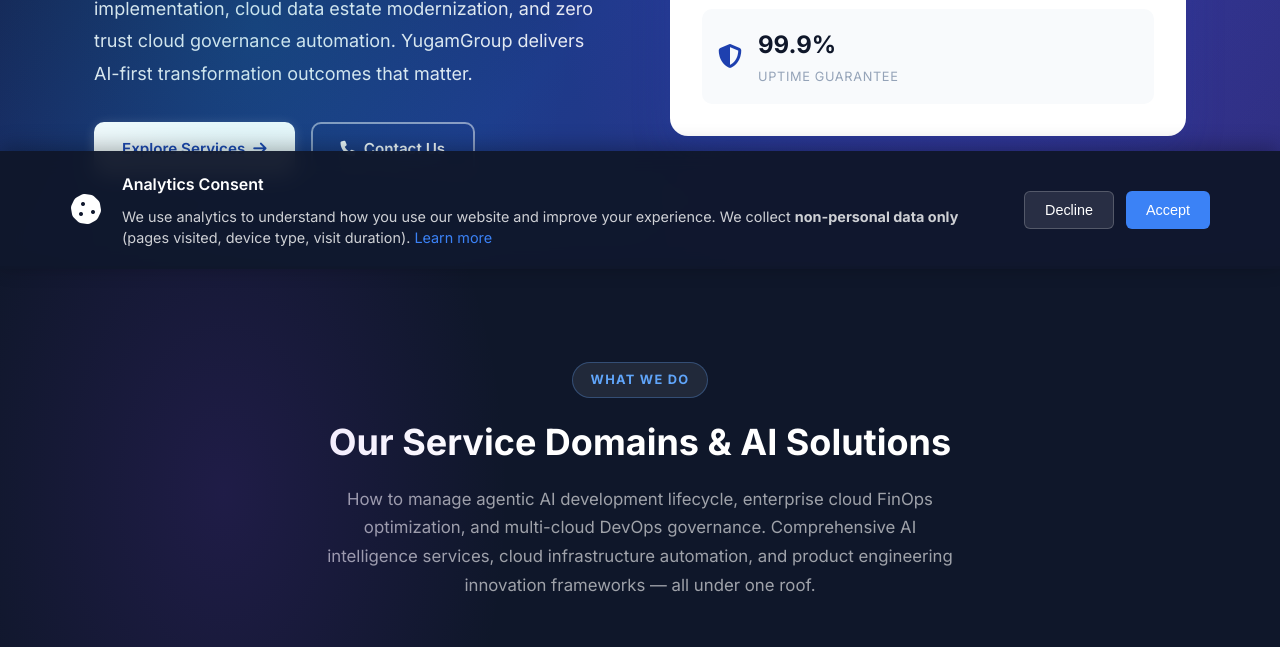
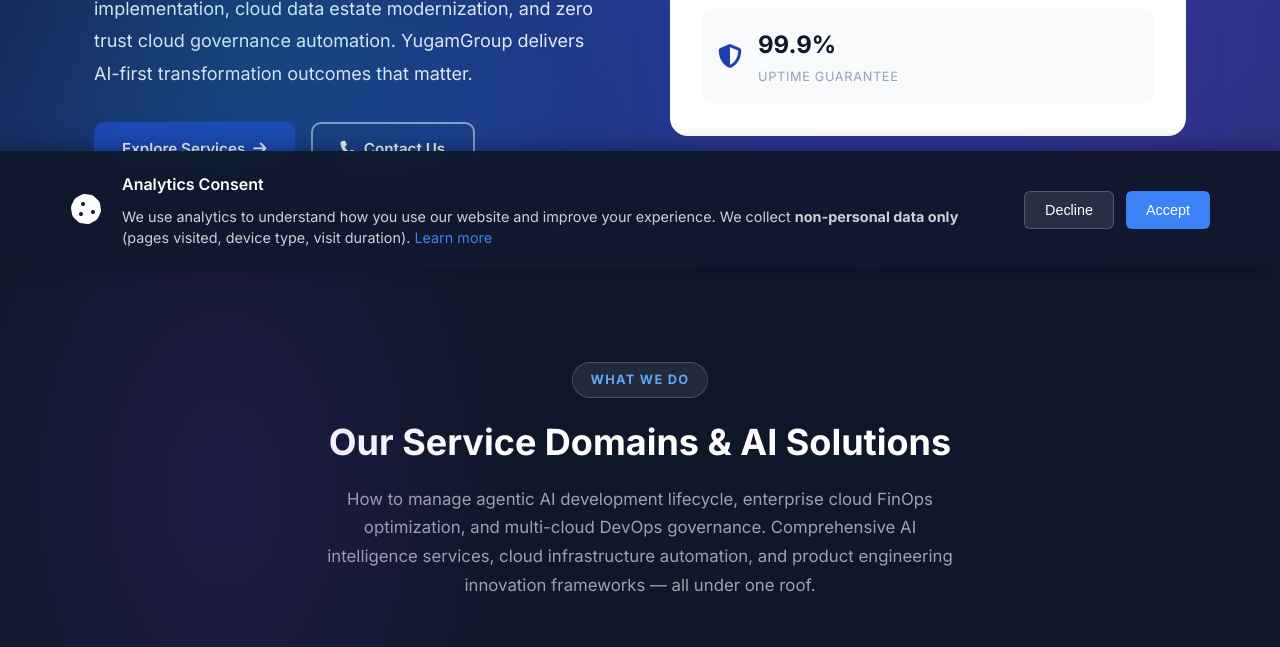
Before and after one commit to darunbeece/yugamgroup, a website: page index.html in a window 1280 px wide. Shown: the part 531-1178 px from the top of the page. Drawn offline with Linux system fonts and the light colour scheme.

Commit message:
style: update primary button color to theme blue (#1e40af)

```diff
--- a/styles.css
+++ b/styles.css
@@ -270,14 +270,15 @@ img {
 }
 
 .btn-primary {
-    background: #fff;
-    color: var(--primary);
-    box-shadow: 0 2px 12px rgba(255, 255, 255, 0.2);
+    background: var(--primary);
+    color: #fff;
+    box-shadow: 0 2px 12px rgba(30, 64, 175, 0.2);
 }
 
 .btn-primary:hover {
+    background: var(--primary-dark);
     transform: translateY(-2px);
-    box-shadow: 0 6px 24px rgba(255, 255, 255, 0.3);
+    box-shadow: 0 6px 24px rgba(30, 64, 175, 0.3);
 }
 
 /* In non-hero contexts (white bg) */
```
